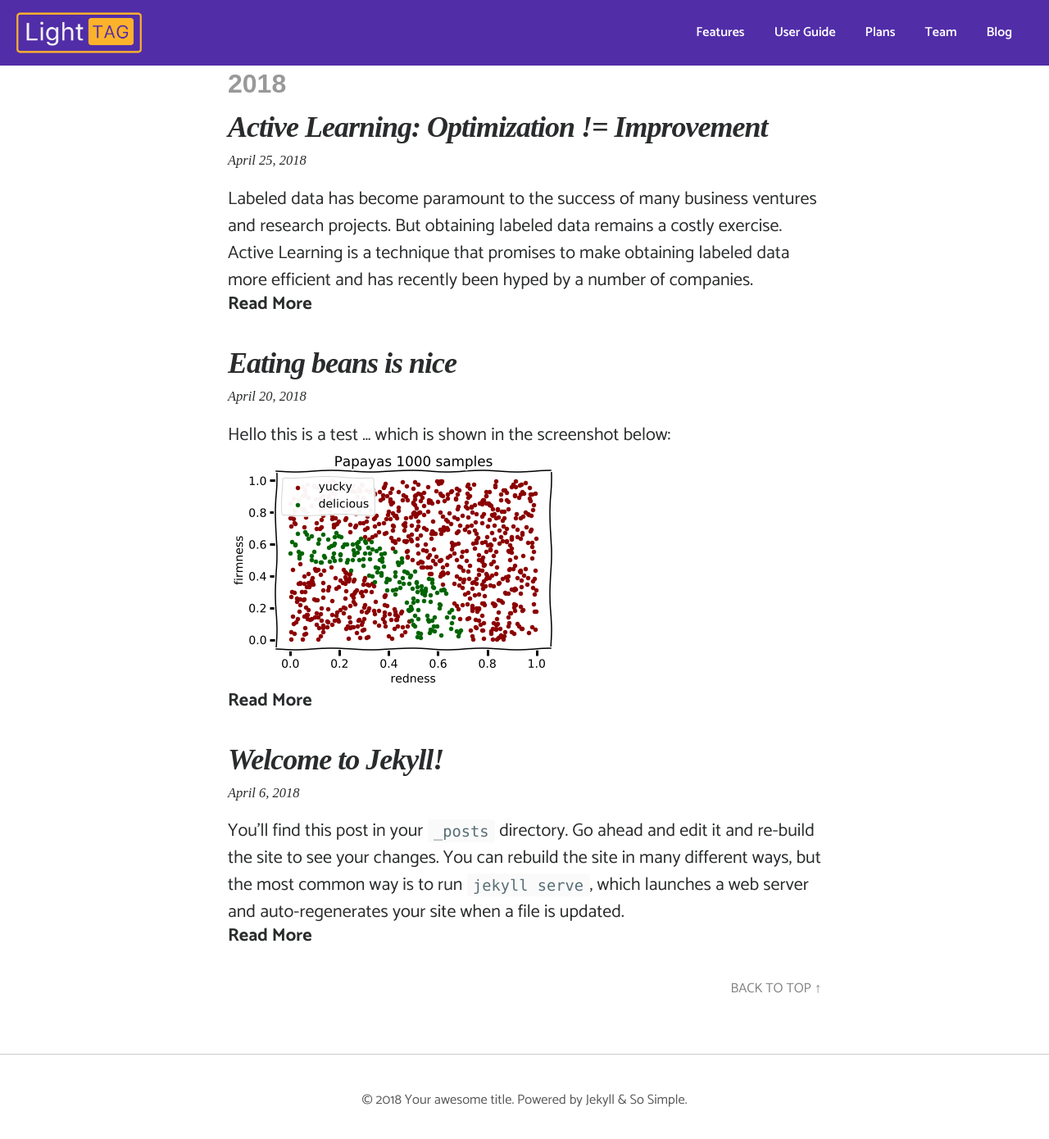
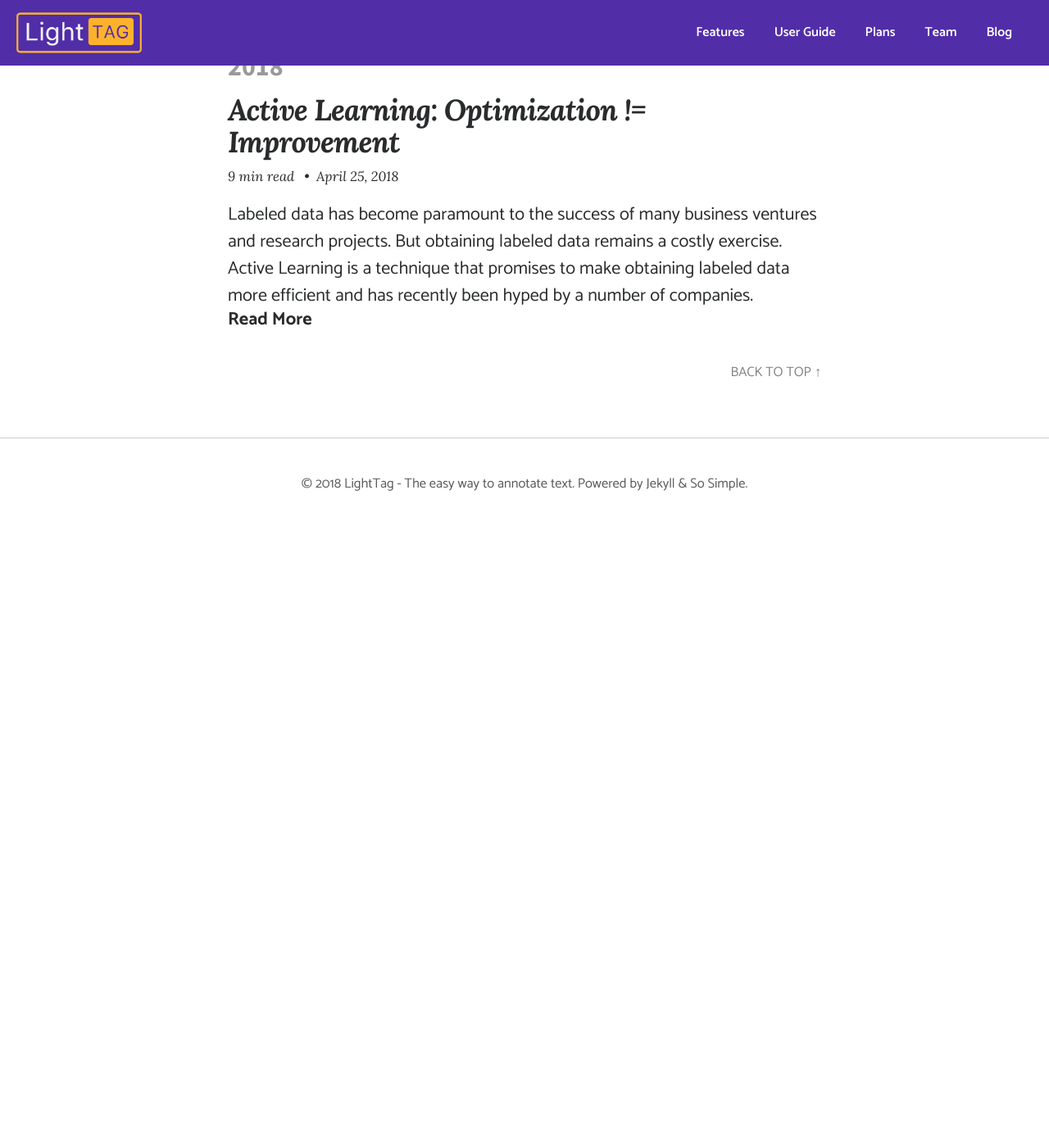
Before and after one commit to talolard/lt_landing_page_2, a Jekyll site: the page built from blog.html, in a window 1280 px wide and 1400 px high, scrolled down 209 px. Shown: the top 1390 px of the window at 82% size. Built offline with Jekyll 4.4.1, drawn with Linux system fonts in a browser that asks for light colours; nearby versions of some CDN libraries; after the commit the page ends 900 px from its top, so only the background shows below that; some of the changed text lies outside the part shown.

Commit message:
Add Jekyll plugins

```diff
--- a/Gemfile
+++ b/Gemfile
@@ -20,6 +20,10 @@ gem "minima", "~> 2.0"
 # If you have any plugins, put them here!
 group :jekyll_plugins do
   gem "jekyll-feed", "~> 0.6"
+  gem "jekyll-seo-tag"
+  gem "jekyll-sitemap"
+  gem "jekyll-paginate"
+
 end
 
 # Windows does not include zoneinfo files, so bundle the tzinfo-data gem
--- a/_config.yml
+++ b/_config.yml
@@ -14,21 +14,33 @@
 # You can create any custom variable you would like, and they will be accessible
 # in the templates via {{ site.myvariable }}.
 
-title: Your awesome title
-email: your-email@example.com
+title: LightTag - The easy way to annotate text
+email: hello@lighttag.io
 description: >- # this means to ignore newlines until "baseurl:"
-  Write an awesome description for your new site here. You can edit this
-  line in _config.yml. It will appear in your document head meta (for
-  Google search results) and in your feed.xml site description.
+  LightTag is the easy way to label text with a team. We provide an annotation interface,
+  the infrastructure to work with multiple annotators, analytics on your project (such as inter annotator agreement)
+  and the ability to upload pre-annotations to help your annotators work faster.
 baseurl: "" # the subpath of your site, e.g. /blog
 url: "https://lighttag.io" # the base hostname & protocol for your site, e.g. http://example.com
-twitter_username: jekyllrb
-github_username:  jekyll
+twitter_username: jekyllrb #TODO need to fix
+logo: /assets/img/logo.png
+read_time: true
+mathjax: false
+google_fonts:
+  - name: "Source Sans Pro"
+    weights: "400,400i,700,700i"
+  - name: "Lora"
+    weights: "400,400i,700,700i"
+feed:
+  path: atom.xml
+plugins:
+  - jekyll-seo-tag
+  - jekyll-sitemap
+  - jekyll-feed
+  - jekyll-paginate
 
 # Build settings
 markdown: kramdown
-plugins:
-  - jekyll-feed
 
 backend_url: https://onboarding.lighttag.io/
 stripe_pkkey: pk_live_JTWP9f4AtWMDL6LWnu9Niw0w
--- a/_layouts/default.html
+++ b/_layouts/default.html
@@ -9,9 +9,13 @@
   {% include head.html %}
 
   <body class="layout--{{ page.layout | default: layout.layout }}{% if page.classes or layout.classes %}{{ page.classes | default: layout.classes | join: ' ' | prepend: ' ' }}{% endif %} {% if page.entries_layout == 'grid' %}page--wide{% endif %} {{ page.title | slugify }}">
+    <div> &nbsp; &nbsp; &nbsp; &nbsp;</div>
+    <div> &nbsp; &nbsp; &nbsp; &nbsp;</div>
+    <div> &nbsp; &nbsp; &nbsp; &nbsp;</div>
+
+
     {% include skip-links.html %}
     {% include navigation.html %}
-    {% include masthead.html %}
 
     {{ content }}
 
--- a/_posts/2018-04-06-welcome-to-jekyll.markdown
+++ /dev/null
@@ -1,25 +0,0 @@
----
-layout: post
-title:  "Welcome to Jekyll!"
-date:   2018-04-06 12:03:43 +0200
-categories: jekyll update
----
-You’ll find this post in your `_posts` directory. Go ahead and edit it and re-build the site to see your changes. You can rebuild the site in many different ways, but the most common way is to run `jekyll serve`, which launches a web server and auto-regenerates your site when a file is updated.
-
-To add new posts, simply add a file in the `_posts` directory that follows the convention `YYYY-MM-DD-name-of-post.ext` and includes the necessary front matter. Take a look at the source for this post to get an idea about how it works.
-
-Jekyll also offers powerful support for code snippets:
-
-{% highlight ruby %}
-def print_hi(name)
-  puts "Hi, #{name}"
-end
-print_hi('Tom')
-#=> prints 'Hi, Tom' to STDOUT.
-{% endhighlight %}
-
-Check out the [Jekyll docs][jekyll-docs] for more info on how to get the most out of Jekyll. File all bugs/feature requests at [Jekyll’s GitHub repo][jekyll-gh]. If you have questions, you can ask them on [Jekyll Talk][jekyll-talk].
-
-[jekyll-docs]: https://jekyllrb.com/docs/home
-[jekyll-gh]:   https://github.com/jekyll/jekyll
-[jekyll-talk]: https://talk.jekyllrb.com/
--- a/_posts/2018-04-20-ThisIsATest.md
+++ /dev/null
@@ -1,10 +0,0 @@
----
-layout: post
-title:  "Eating beans is nice"
-categories: eat meat
-share: true
-
----
-Hello this is a test
-... which is shown in the screenshot below:
-![My helpful screenshot]({{ "/assets/post_img/this-is-a-test/test.png" | absolute_url }})
```
Also changed, not shown: _posts/2018-04-25-active-learning-optimization-is-not-imporvement.md (+1 -0 lines), Gemfile.lock.
